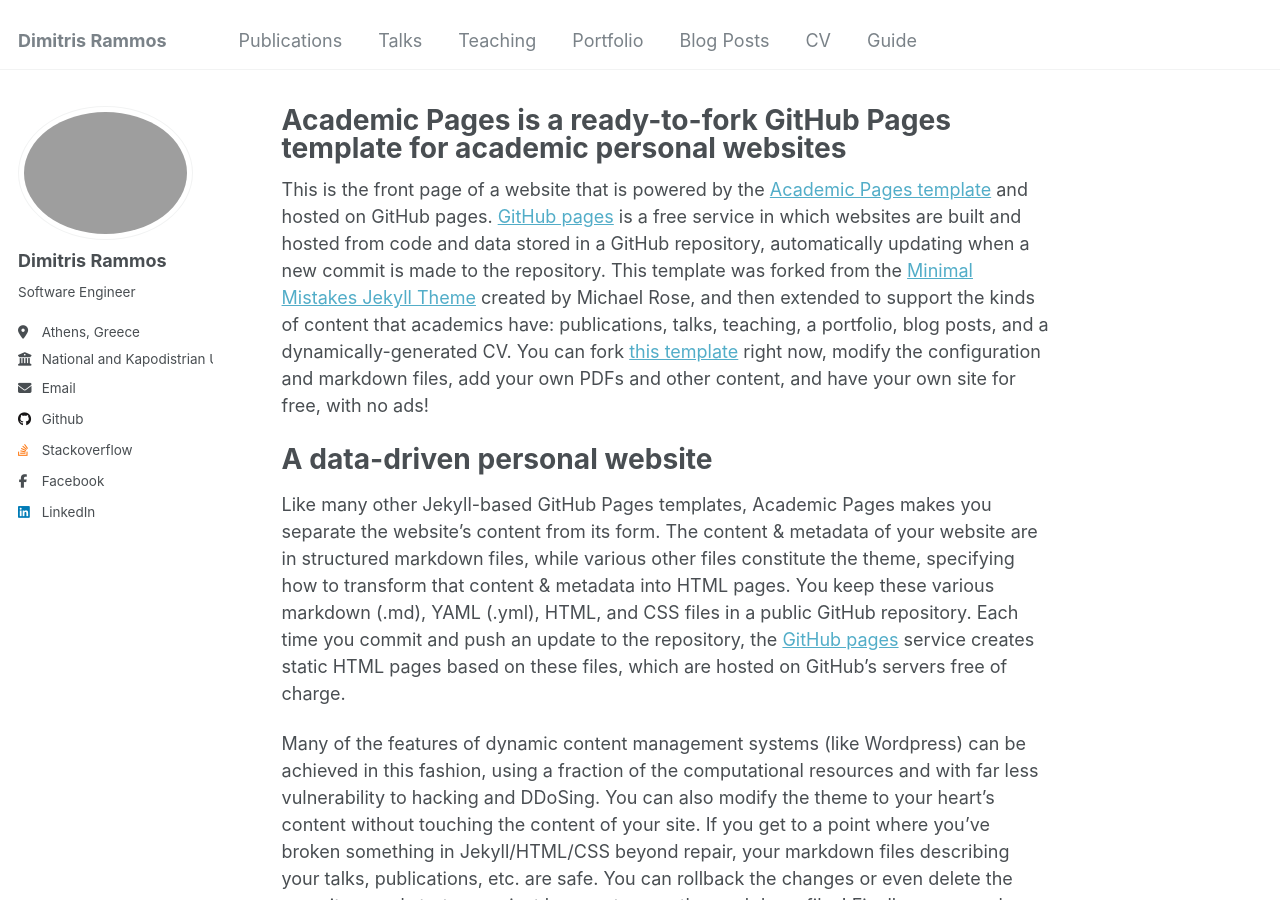
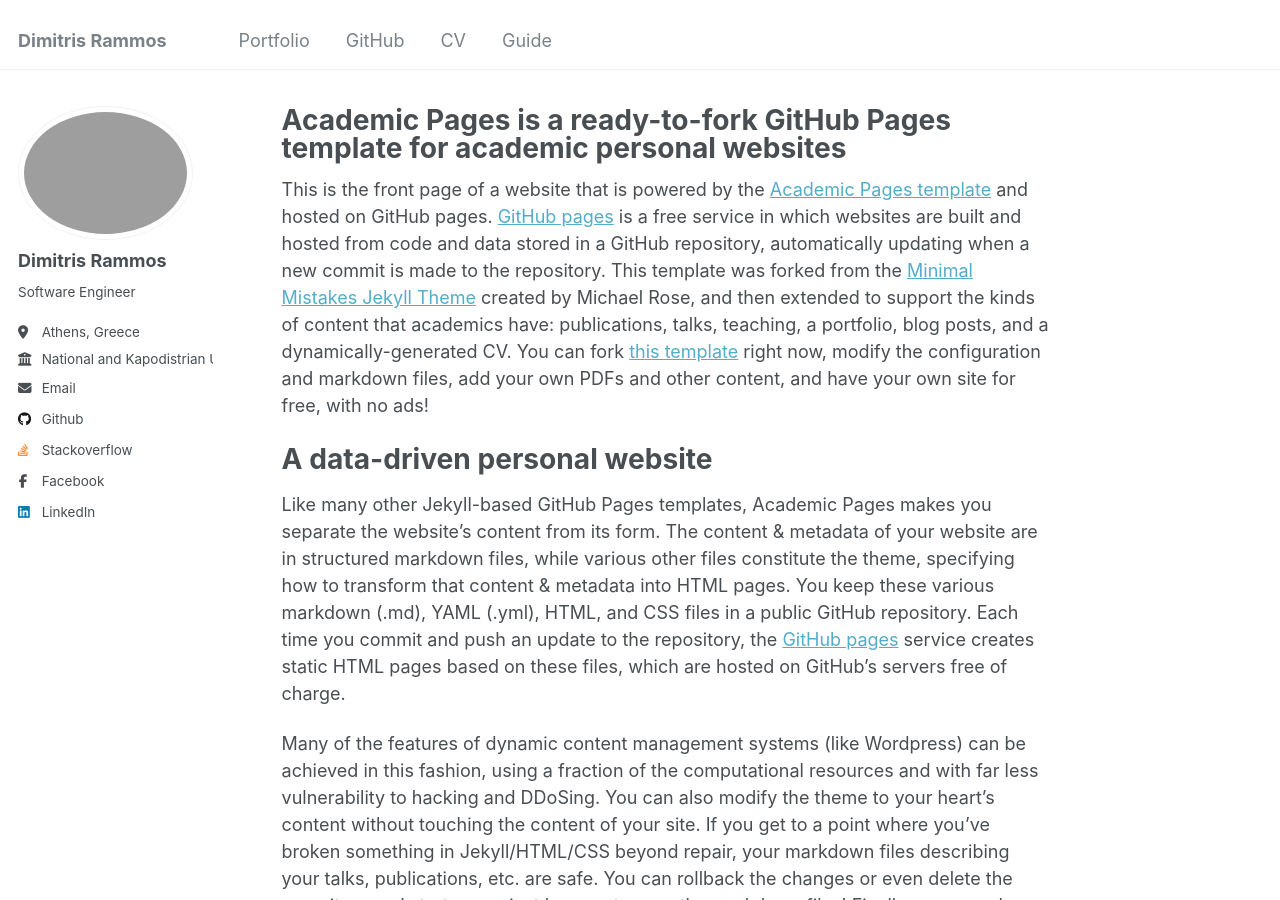
Before and after one commit to drammos/drammos.github.io, a Jekyll site: the page built from _pages/about.md, in a window 1280 px wide and 900 px high. Built offline with Jekyll 4.4.1, drawn with Linux system fonts in a browser that asks for light colours.

Commit message:
Update Navigation

```diff
--- a/_data/navigation.yml
+++ b/_data/navigation.yml
@@ -5,20 +5,12 @@
 # prevent it from being included in the site.
 
 main:
-  - title: "Publications"
-    url: /publications/
-
-  - title: "Talks"
-    url: /talks/
-
-  - title: "Teaching"
-    url: /teaching/
 
   - title: "Portfolio"
     url: /portfolio/
 
-  - title: "Blog Posts"
-    url: /year-archive/
+  - title: "GitHub"
+    url: /github/
 
   - title: "CV"
     url: /cv/
```
